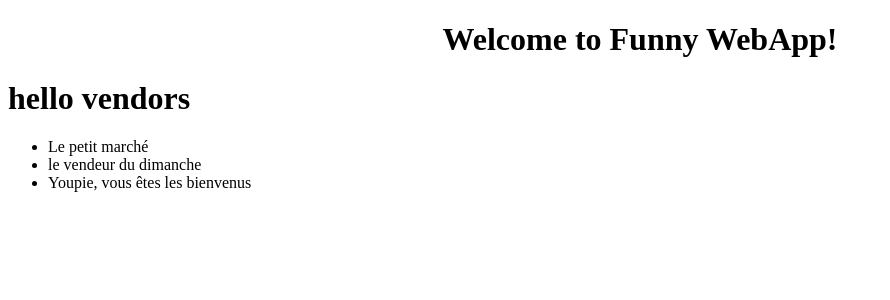
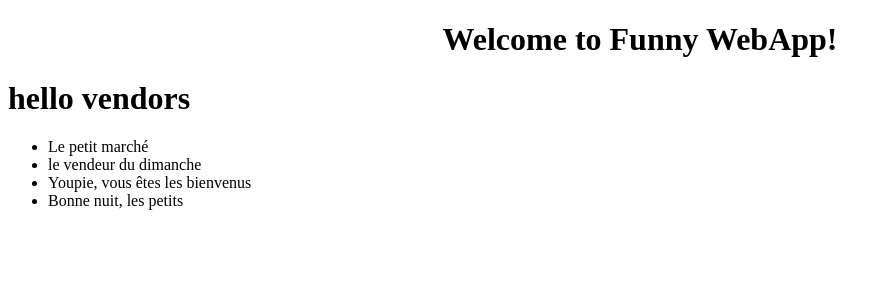
Before and after one commit to jcavat/angular-tutorial, an Angular app in the folder orders/: page / in a window 1280 px wide. Shown: the top 300 px of the page, without its empty margins (0-890 px from the left). Built offline with nearby package versions, Linux system fonts and the light colour scheme.

Commit message:
Add abstract and fake orders repo

```diff
--- a/orders/src/app/app.module.ts
+++ b/orders/src/app/app.module.ts
@@ -4,6 +4,7 @@ import { NgModule } from '@angular/core';
 
 import { AppComponent } from './app.component';
 import { VendorsComponent } from './vendors/vendors.component';
+import { OrderRepositoryService, FakeOrderRepositoryService } from './vendors/order-repository.service';
 
 
 @NgModule({
@@ -14,7 +15,7 @@ import { VendorsComponent } from './vendors/vendors.component';
   imports: [
     BrowserModule
   ],
-  providers: [],
+  providers: [{provide: OrderRepositoryService, useClass: FakeOrderRepositoryService}],
   bootstrap: [AppComponent]
 })
 export class AppModule { }
--- a/orders/src/app/vendors/order-repository.service.ts
+++ b/orders/src/app/vendors/order-repository.service.ts
@@ -1,8 +1,17 @@
 import { Injectable } from '@angular/core';
 
 @Injectable()
-export class OrderRepositoryService {
+export abstract class OrderRepositoryService {
 
   constructor() { }
 
+  abstract vendors(): string[];
+
 }
+
+export class FakeOrderRepositoryService extends OrderRepositoryService {
+
+  vendors(): string[] {
+    return ['Le petit marché', 'le vendeur du dimanche', 'Youpie, vous êtes les bienvenus', 'Bonne nuit, les petits'];
+  }
+}
--- a/orders/src/app/vendors/vendors.component.ts
+++ b/orders/src/app/vendors/vendors.component.ts
@@ -1,4 +1,5 @@
 import { Component, OnInit, Input } from '@angular/core';
+import { OrderRepositoryService } from './order-repository.service';
 
 @Component({
   selector: 'app-vendors',
@@ -10,8 +11,8 @@ export class VendorsComponent implements OnInit {
   @Input() title: string;
   vendorsTitle: string[];
 
-  constructor() {
-    this.vendorsTitle = ['Le petit marché', 'le vendeur du dimanche', 'Youpie, vous êtes les bienvenus'];
+  constructor(private readonly orderRepository: OrderRepositoryService) {
+    this.vendorsTitle = orderRepository.vendors();
   }
 
   ngOnInit() {
```
